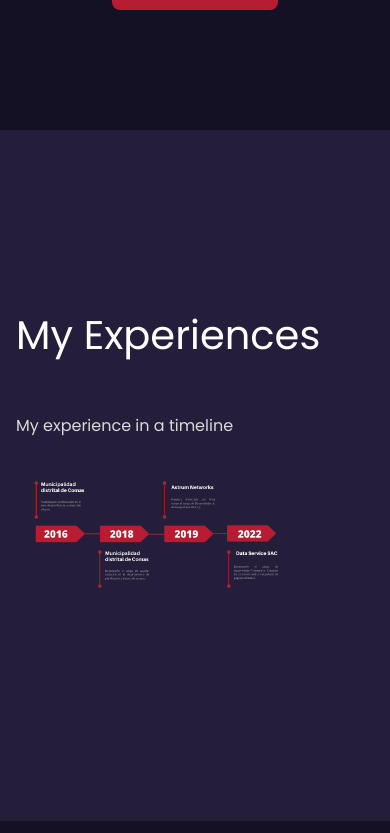
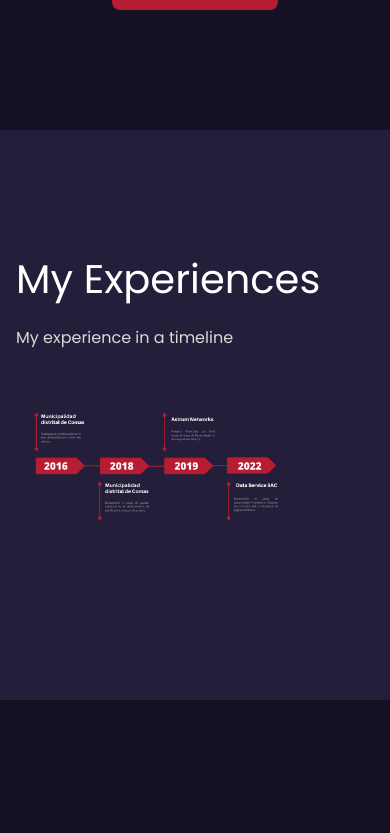
Before and after one commit to Alexis-Campomanes/cv, a React (Create React App) app: page / in a window 390 px wide. Shown: the part 4555-5388 px from the top of the page. Built offline with nearby package versions, Linux system fonts and the light colour scheme.

Commit message:
experience

```diff
--- a/src/components/Work/Work.jsx
+++ b/src/components/Work/Work.jsx
@@ -7,7 +7,9 @@ const Work = () => {
     <div className='work'>
       <span>My Experiences</span>
       <span>My experience in a timeline</span>
-      <img src={Works} alt="" />
+        <div>
+          <img src={Works} alt="" />
+        </div>
     </div>
   )
 }
--- a/src/components/Work/Work.scss
+++ b/src/components/Work/Work.scss
@@ -20,10 +20,12 @@
   .work{
     padding: 0.5rem 1rem;
     align-items: flex-start;
-    height: 80vh;
+    height: 40vh;
+    gap: 0;
+    padding-top: 14rem;
     :nth-child(1){
       font-size: 30pt;
-      padding-top: 17rem;
+      padding-top: 5rem;
     }
     img{
       transform: scale(0.3);
```
